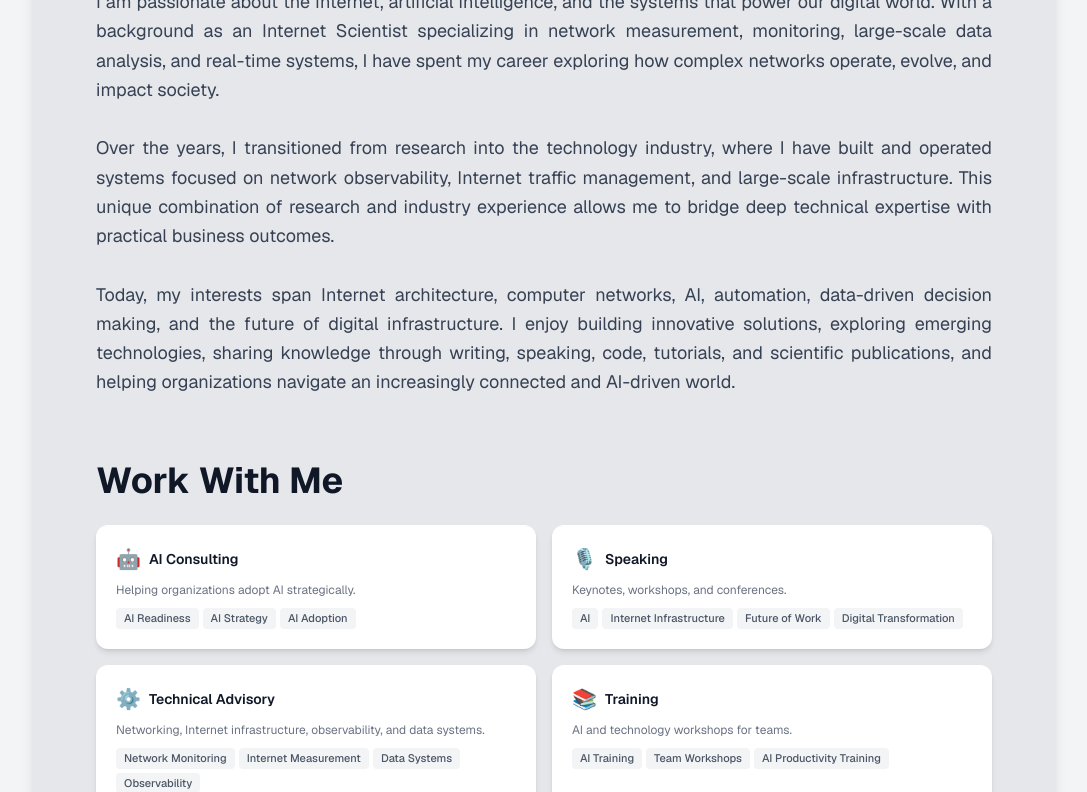
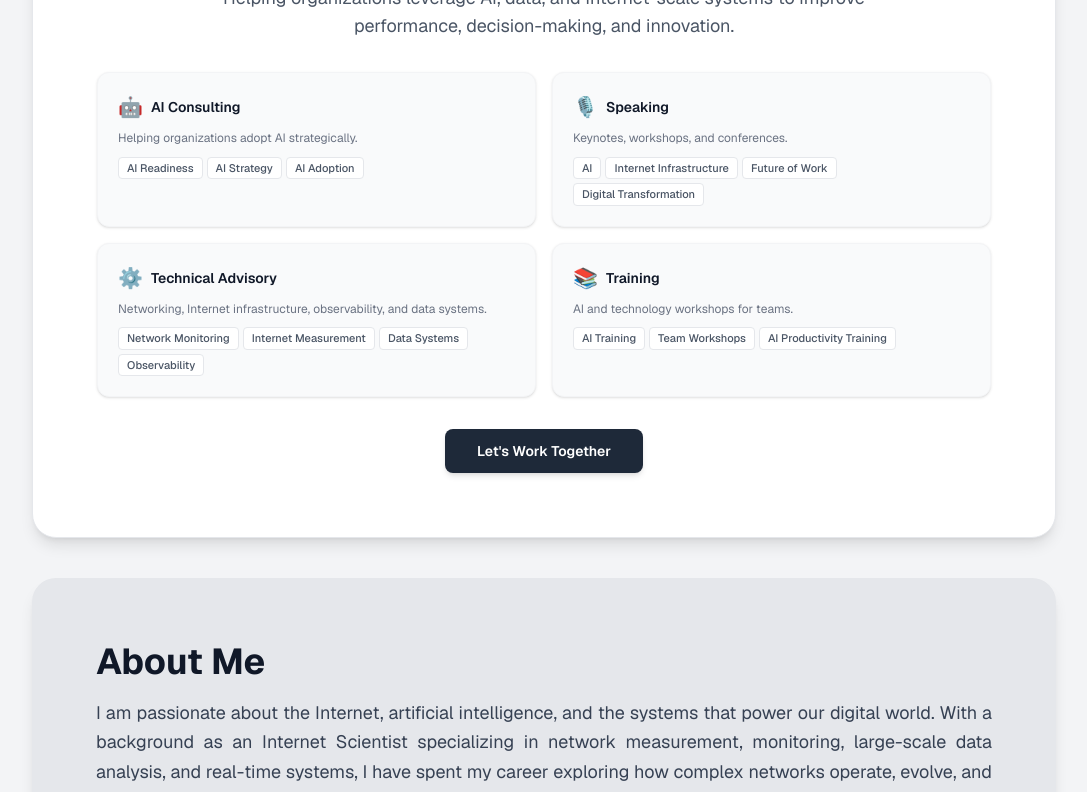
Before and after one commit to rodricfanou/rodricfanou.github.io, a Next.js app: page / in a window 1280 px wide. Shown: the part 640-1432 px from the top of the page, without its empty margins (96-1183 px from the left). Built offline with nearby package versions, Linux system fonts and the light colour scheme.

Commit message:
Make Work With Me a prominent standalone section above About Me with CTA

```diff
--- a/src/app/page.tsx
+++ b/src/app/page.tsx
@@ -68,6 +68,78 @@ export default function Home() {
         </div>
       </section>
 
+      {/* Work With Me — full-width prominent section */}
+      <section className="relative w-full max-w-5xl mt-8 rounded-2xl shadow-lg px-6 py-12 md:mt-10 md:rounded-3xl md:px-16 md:py-16 bg-white border border-gray-200 transition-shadow duration-300 hover:shadow-xl">
+        <FadeIn>
+          <div className="text-center mb-8">
+            <h2 className="text-3xl font-extrabold mb-3 text-gray-900 md:text-4xl">Work With Me</h2>
+            <p className="text-gray-600 text-base md:text-lg max-w-2xl mx-auto">
+              Helping organizations leverage AI, data, and Internet-scale systems to improve performance, decision-making, and innovation.
+            </p>
+          </div>
+          <div className="grid grid-cols-1 sm:grid-cols-2 gap-4">
+            <div className="bg-gray-50 rounded-xl p-5 shadow-sm hover:shadow-md transition-shadow duration-200 border border-gray-100">
+              <div className="flex items-center gap-2 mb-2">
+                <span className="text-xl">🤖</span>
+                <h3 className="font-semibold text-gray-900 text-sm">AI Consulting</h3>
+              </div>
+              <p className="text-gray-500 text-xs leading-relaxed mb-2">Helping organizations adopt AI strategically.</p>
+              <ul className="flex flex-wrap gap-1">
+                <li className="px-2 py-0.5 bg-white text-gray-600 rounded text-[11px] font-medium border border-gray-200">AI Readiness</li>
+                <li className="px-2 py-0.5 bg-white text-gray-600 rounded text-[11px] font-medium border border-gray-200">AI Strategy</li>
+                <li className="px-2 py-0.5 bg-white text-gray-600 rounded text-[11px] font-medium border border-gray-200">AI Adoption</li>
+              </ul>
+            </div>
+            <div className="bg-gray-50 rounded-xl p-5 shadow-sm hover:shadow-md transition-shadow duration-200 border border-gray-100">
+              <div className="flex items-center gap-2 mb-2">
+                <span className="text-xl">🎙️</span>
+                <h3 className="font-semibold text-gray-900 text-sm">Speaking</h3>
+              </div>
+              <p className="text-gray-500 text-xs leading-relaxed mb-2">Keynotes, workshops, and conferences.</p>
+              <ul className="flex flex-wrap gap-1">
+                <li className="px-2 py-0.5 bg-white text-gray-600 rounded text-[11px] font-medium border border-gray-200">AI</li>
+                <li className="px-2 py-0.5 bg-white text-gray-600 rounded text-[11px] font-medium border border-gray-200">Internet Infrastructure</li>
+                <li className="px-2 py-0.5 bg-white text-gray-600 rounded text-[11px] font-medium border border-gray-200">Future of Work</li>
+                <li className="px-2 py-0.5 bg-white text-gray-600 rounded text-[11px] font-medium border border-gray-200">Digital Transformation</li>
+              </ul>
+            </div>
+            <div className="bg-gray-50 rounded-xl p-5 shadow-sm hover:shadow-md transition-shadow duration-200 border border-gray-100">
+              <div className="flex items-center gap-2 mb-2">
+                <span className="text-xl">⚙️</span>
+                <h3 className="font-semibold text-gray-900 text-sm">Technical Advisory</h3>
+              </div>
+              <p className="text-gray-500 text-xs leading-relaxed mb-2">Networking, Internet infrastructure, observability, and data systems.</p>
+              <ul className="flex flex-wrap gap-1">
+                <li className="px-2 py-0.5 bg-white text-gray-600 rounded text-[11px] font-medium border border-gray-200">Network Monitoring</li>
+                <li className="px-2 py-0.5 bg-white text-gray-600 rounded text-[11px] font-medium border border-gray-200">Internet Measurement</li>
+                <li className="px-2 py-0.5 bg-white text-gray-600 rounded text-[11px] font-medium border border-gray-200">Data Systems</li>
+                <li className="px-2 py-0.5 bg-white text-gray-600 rounded text-[11px] font-medium border border-gray-200">Observability</li>
+              </ul>
+            </div>
+            <div className="bg-gray-50 rounded-xl p-5 shadow-sm hover:shadow-md transition-shadow duration-200 border border-gray-100">
+              <div className="flex items-center gap-2 mb-2">
+                <span className="text-xl">📚</span>
+                <h3 className="font-semibold text-gray-900 text-sm">Training</h3>
+              </div>
+              <p className="text-gray-500 text-xs leading-relaxed mb-2">AI and technology workshops for teams.</p>
+              <ul className="flex flex-wrap gap-1">
+                <li className="px-2 py-0.5 bg-white text-gray-600 rounded text-[11px] font-medium border border-gray-200">AI Training</li>
+                <li className="px-2 py-0.5 bg-white text-gray-600 rounded text-[11px] font-medium border border-gray-200">Team Workshops</li>
+                <li className="px-2 py-0.5 bg-white text-gray-600 rounded text-[11px] font-medium border border-gray-200">AI Productivity Training</li>
+              </ul>
+            </div>
+          </div>
+          <div className="text-center mt-8">
+            <Link
+              href="/contact"
+              className="inline-block px-8 py-3 bg-gray-800 hover:bg-gray-900 text-white font-semibold rounded-lg text-sm transition-colors shadow-md"
+            >
+              Let's Work Together
+            </Link>
+          </div>
+        </FadeIn>
+      </section>
+
       {/* Bottom Box */}
       <section className="relative w-full max-w-5xl mt-8 rounded-2xl shadow-lg px-6 py-12 space-y-12 md:mt-10 md:rounded-3xl md:px-16 md:py-16 md:space-y-16 bg-gray-200 transition-shadow duration-300 hover:shadow-xl">
 
@@ -85,64 +157,6 @@ Today, my interests span Internet architecture, computer networks, AI, automatio
         </FadeIn>
 
         <FadeIn delay={100}>
-          <div>
-            <h2 className="text-2xl font-bold mb-6 text-gray-900 md:text-3xl md:text-4xl">Work With Me</h2>
-            <div className="grid grid-cols-1 sm:grid-cols-2 gap-4">
-              <div className="bg-white rounded-xl p-5 shadow-md hover:shadow-lg transition-shadow duration-200">
-                <div className="flex items-center gap-2 mb-2">
-                  <span className="text-xl">🤖</span>
-                  <h3 className="font-semibold text-gray-900 text-sm">AI Consulting</h3>
-                </div>
-                <p className="text-gray-500 text-xs leading-relaxed mb-2">Helping organizations adopt AI strategically.</p>
-                <ul className="flex flex-wrap gap-1">
-                  <li className="px-2 py-0.5 bg-gray-100 text-gray-600 rounded text-[11px] font-medium">AI Readiness</li>
-                  <li className="px-2 py-0.5 bg-gray-100 text-gray-600 rounded text-[11px] font-medium">AI Strategy</li>
-                  <li className="px-2 py-0.5 bg-gray-100 text-gray-600 rounded text-[11px] font-medium">AI Adoption</li>
-                </ul>
-              </div>
-              <div className="bg-white rounded-xl p-5 shadow-md hover:shadow-lg transition-shadow duration-200">
-                <div className="flex items-center gap-2 mb-2">
-                  <span className="text-xl">🎙️</span>
-                  <h3 className="font-semibold text-gray-900 text-sm">Speaking</h3>
-                </div>
-                <p className="text-gray-500 text-xs leading-relaxed mb-2">Keynotes, workshops, and conferences.</p>
-                <ul className="flex flex-wrap gap-1">
-                  <li className="px-2 py-0.5 bg-gray-100 text-gray-600 rounded text-[11px] font-medium">AI</li>
-                  <li className="px-2 py-0.5 bg-gray-100 text-gray-600 rounded text-[11px] font-medium">Internet Infrastructure</li>
-                  <li className="px-2 py-0.5 bg-gray-100 text-gray-600 rounded text-[11px] font-medium">Future of Work</li>
-                  <li className="px-2 py-0.5 bg-gray-100 text-gray-600 rounded text-[11px] font-medium">Digital Transformation</li>
-                </ul>
-              </div>
-              <div className="bg-white rounded-xl p-5 shadow-md hover:shadow-lg transition-shadow duration-200">
-                <div className="flex items-center gap-2 mb-2">
-                  <span className="text-xl">⚙️</span>
-                  <h3 className="font-semibold text-gray-900 text-sm">Technical Advisory</h3>
-                </div>
-                <p className="text-gray-500 text-xs leading-relaxed mb-2">Networking, Internet infrastructure, observability, and data systems.</p>
-                <ul className="flex flex-wrap gap-1">
-                  <li className="px-2 py-0.5 bg-gray-100 text-gray-600 rounded text-[11px] font-medium">Network Monitoring</li>
-                  <li className="px-2 py-0.5 bg-gray-100 text-gray-600 rounded text-[11px] font-medium">Internet Measurement</li>
-                  <li className="px-2 py-0.5 bg-gray-100 text-gray-600 rounded text-[11px] font-medium">Data Systems</li>
-                  <li className="px-2 py-0.5 bg-gray-100 text-gray-600 rounded text-[11px] font-medium">Observability</li>
-                </ul>
-              </div>
-              <div className="bg-white rounded-xl p-5 shadow-md hover:shadow-lg transition-shadow duration-200">
-                <div className="flex items-center gap-2 mb-2">
-                  <span className="text-xl">📚</span>
-                  <h3 className="font-semibold text-gray-900 text-sm">Training</h3>
-                </div>
-                <p className="text-gray-500 text-xs leading-relaxed mb-2">AI and technology workshops for teams.</p>
-                <ul className="flex flex-wrap gap-1">
-                  <li className="px-2 py-0.5 bg-gray-100 text-gray-600 rounded text-[11px] font-medium">AI Training</li>
-                  <li className="px-2 py-0.5 bg-gray-100 text-gray-600 rounded text-[11px] font-medium">Team Workshops</li>
-                  <li className="px-2 py-0.5 bg-gray-100 text-gray-600 rounded text-[11px] font-medium">AI Productivity Training</li>
-                </ul>
-              </div>
-            </div>
-          </div>
-        </FadeIn>
-
-        <FadeIn delay={200}>
           <div>
             <h2 className="text-2xl font-bold mb-4 text-gray-900 md:text-3xl md:text-4xl">Common Reasons People Reach Out</h2>
             <div className="grid grid-cols-1 sm:grid-cols-2 gap-x-8 gap-y-2">
```
